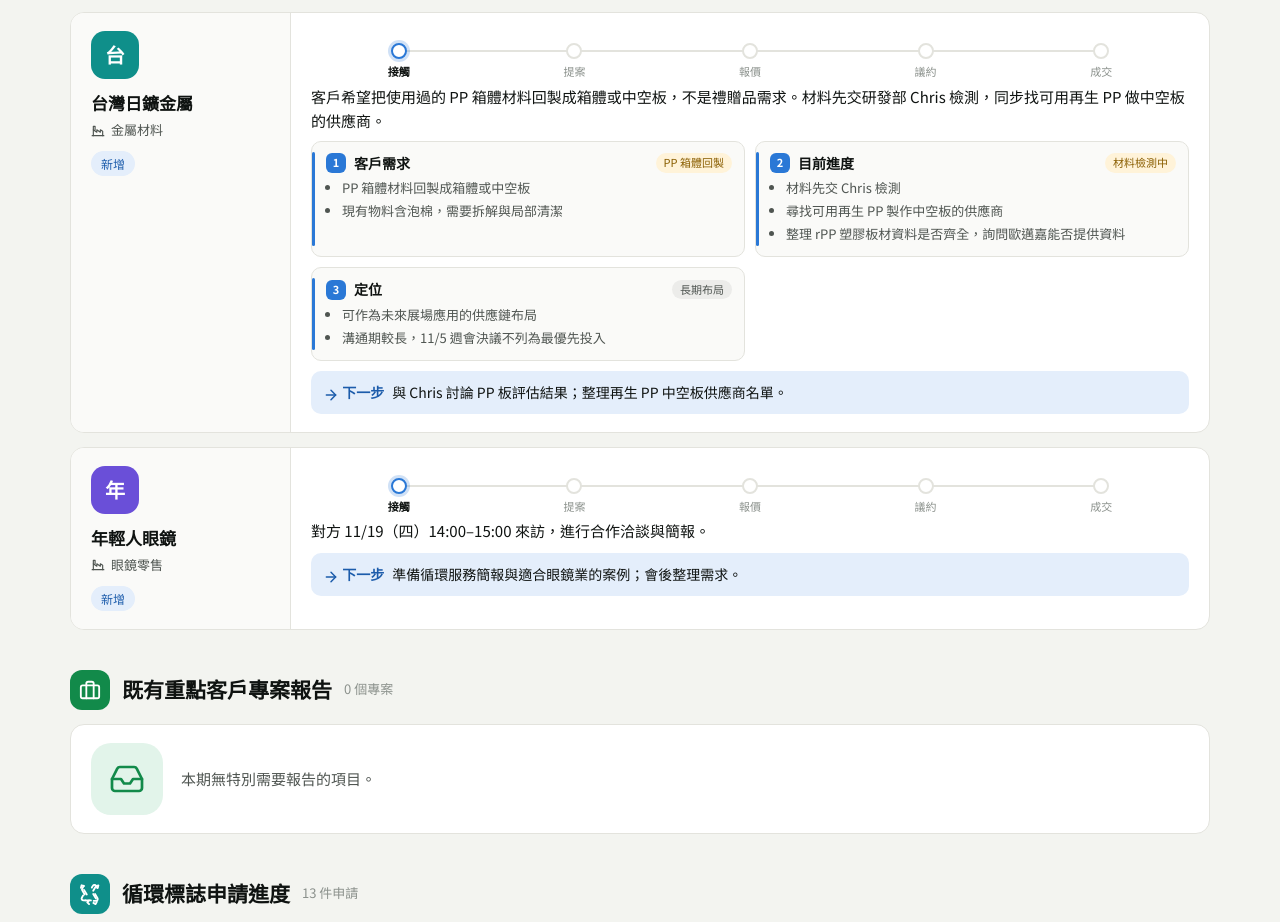
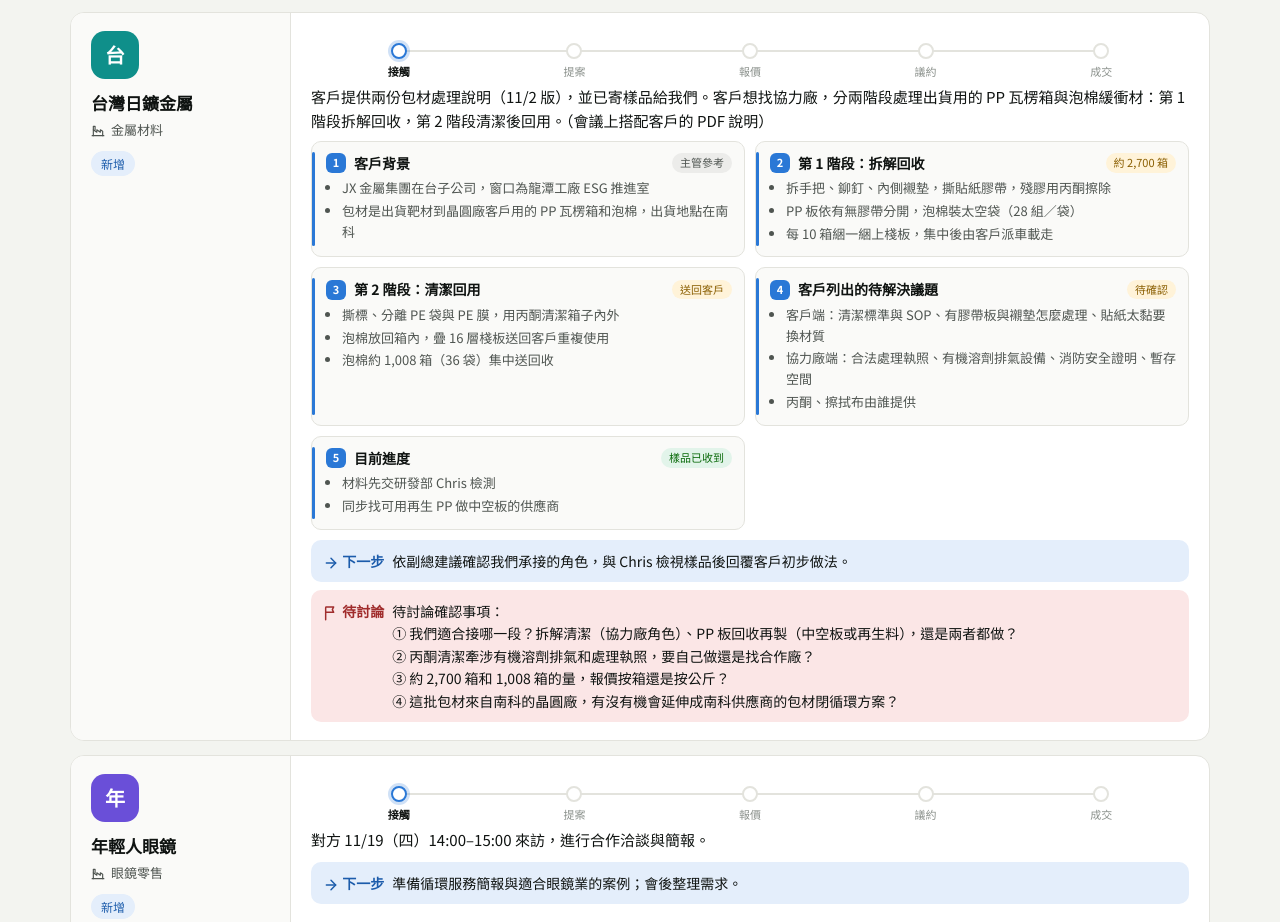
Before and after one commit to kaylalin-df/weekly-marketing-report, a plain HTML site: page index.html in a window 1280 px wide. Shown: the part 3159-4081 px from the top of the page. Drawn offline with Linux system fonts and the light colour scheme.

Commit message:
W47 台灣日鑛金屬：改為兩階段包材處理說明與待討論確認事項
Co-Authored-By: Claude Opus 5.5 <noreply@anthropic.com>

```diff
--- a/data/weeks.js
+++ b/data/weeks.js
@@ -119,23 +119,34 @@ window.WEEKLY_DATA = [
       },
       {
         name: "台灣日鑛金屬", industry: "金屬材料", stage: 1,
-        update: "客戶希望把使用過的 PP 箱體材料回製成箱體或中空板，不是禮贈品需求。材料先交研發部 Chris 檢測，同步找可用再生 PP 做中空板的供應商。",
+        update: "客戶提供兩份包材處理說明（11/2 版），並已寄樣品給我們。客戶想找協力廠，分兩階段處理出貨用的 PP 瓦楞箱與泡棉緩衝材：第 1 階段拆解回收，第 2 階段清潔後回用。（會議上搭配客戶的 PDF 說明）",
         topics: [
-          { title: "客戶需求", tag: "PP 箱體回製", points: [
-            "PP 箱體材料回製成箱體或中空板",
-            "現有物料含泡棉，需要拆解與局部清潔"
+          { title: "客戶背景", tag: "主管參考", tagType: "wait", points: [
+            "JX 金屬集團在台子公司，窗口為龍潭工廠 ESG 推進室",
+            "包材是出貨靶材到晶圓廠客戶用的 PP 瓦楞箱和泡棉，出貨地點在南科"
           ] },
-          { title: "目前進度", tag: "材料檢測中", points: [
-            "材料先交 Chris 檢測",
-            "尋找可用再生 PP 製作中空板的供應商",
-            "整理 rPP 塑膠板材資料是否齊全，詢問歐邁嘉能否提供資料"
+          { title: "第 1 階段：拆解回收", tag: "約 2,700 箱", points: [
+            "拆手把、鉚釘、內側襯墊，撕貼紙膠帶，殘膠用丙酮擦除",
+            "PP 板依有無膠帶分開，泡棉裝太空袋（28 組／袋）",
+            "每 10 箱綑一綑上棧板，集中後由客戶派車載走"
           ] },
-          { title: "定位", tag: "長期布局", tagType: "wait", points: [
-            "可作為未來展場應用的供應鏈布局",
-            "溝通期較長，11/5 週會決議不列為最優先投入"
+          { title: "第 2 階段：清潔回用", tag: "送回客戶", points: [
+            "撕標、分離 PE 袋與 PE 膜，用丙酮清潔箱子內外",
+            "泡棉放回箱內，疊 16 層棧板送回客戶重複使用",
+            "泡棉約 1,008 箱（36 袋）集中送回收"
+          ] },
+          { title: "客戶列出的待解決議題", tag: "待確認", points: [
+            "客戶端：清潔標準與 SOP、有膠帶板與襯墊怎麼處理、貼紙太黏要換材質",
+            "協力廠端：合法處理執照、有機溶劑排氣設備、消防安全證明、暫存空間",
+            "丙酮、擦拭布由誰提供"
+          ] },
+          { title: "目前進度", tag: "樣品已收到", tagType: "done", points: [
+            "材料先交研發部 Chris 檢測",
+            "同步找可用再生 PP 做中空板的供應商"
           ] }
         ],
-        next: "與 Chris 討論 PP 板評估結果；整理再生 PP 中空板供應商名單。",
+        next: "依副總建議確認我們承接的角色，與 Chris 檢視樣品後回覆客戶初步做法。",
+        ask: "待討論確認事項：\n① 我們適合接哪一段？拆解清潔（協力廠角色）、PP 板回收再製（中空板或再生料），還是兩者都做？\n② 丙酮清潔牽涉有機溶劑排氣和處理執照，要自己做還是找合作廠？\n③ 約 2,700 箱和 1,008 箱的量，報價按箱還是按公斤？\n④ 這批包材來自南科的晶圓廠，有沒有機會延伸成南科供應商的包材閉循環方案？",
         change: "new"
       },
       {
--- a/index.html
+++ b/index.html
@@ -147,6 +147,7 @@
   .next b { color: #1c5cab; flex: none; }
   .ask { margin-top: 8px; padding: 10px 12px; background: var(--red-soft); border-radius: 10px; font-size: 14px; display: flex; gap: 8px; align-items: flex-start; }
   .ask b { color: #a02c2c; flex: none; }
+  .ask span { white-space: pre-line; }
   .red-text { color: var(--red); font-weight: 600; }
   .ref { font-size: 13px; margin-top: 6px; }
   .topics { display: grid; grid-template-columns: repeat(auto-fit, minmax(300px, 1fr)); gap: 10px; margin: 8px 0 4px; }
```
Also changed, not shown: 1 other file.
